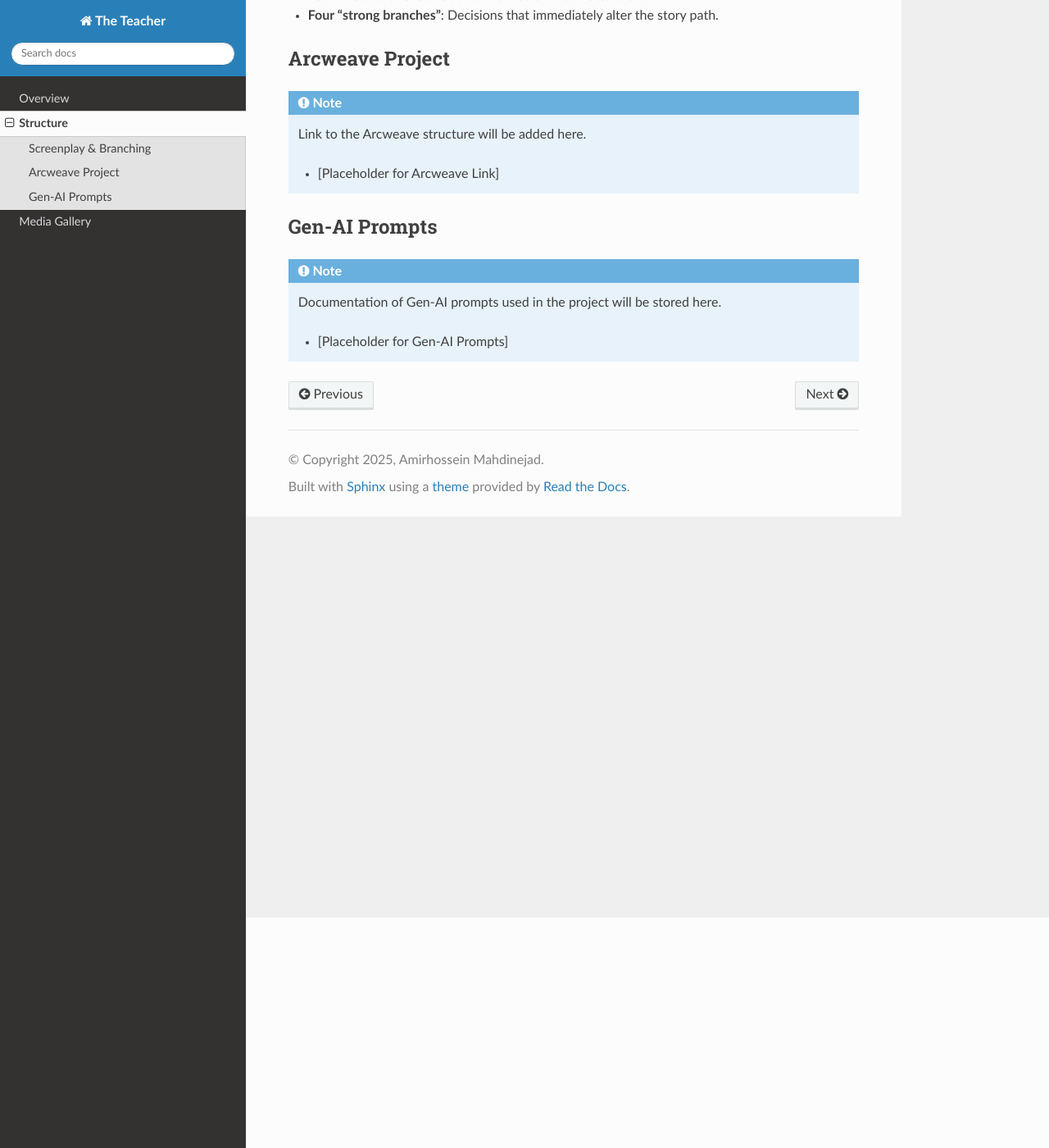
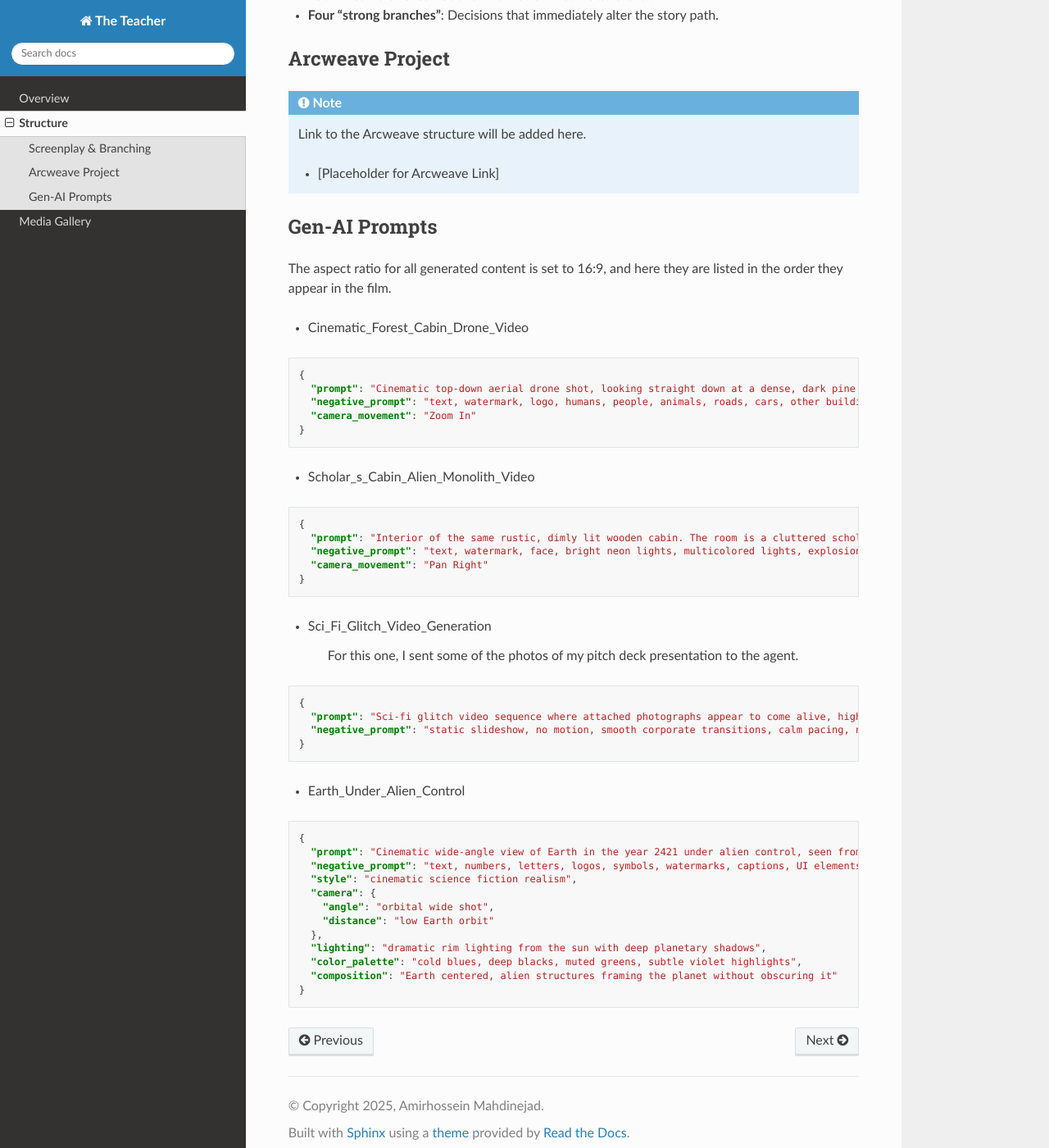
Before and after one commit to TheMn/the-teacher, a Sphinx documentation site: the page built from docs/source/structure.rst, in a window 1280 px wide and 1400 px high, scrolled down 281 px. Shown: the whole window at 82% size. Built offline with Sphinx 7.4.7 and the Read the Docs theme 3.1.0, drawn with Linux system fonts in a browser that asks for light colours.

Commit message:
Intro Gen-AI prompts with JSON examples
Added detailed Gen-AI prompts for various cinematic scenes, including JSON structures for each prompt and their respective negative prompts.

```diff
--- a/docs/source/structure.rst
+++ b/docs/source/structure.rst
@@ -20,7 +20,52 @@ Arcweave Project
 Gen-AI Prompts
 --------------
 
-.. note::
-   Documentation of Gen-AI prompts used in the project will be stored here.
+The aspect ratio for all generated content is set to 16:9, and here they are listed in the order they appear in the film.
 
-   *   [Placeholder for Gen-AI Prompts]
+- Cinematic_Forest_Cabin_Drone_Video
+
+.. code-block:: json
+
+   {
+     "prompt": "Cinematic top-down aerial drone shot, looking straight down at a dense, dark pine forest at night. In the dead center, a single, solitary wooden cabin with a warm light glowing from one window. The cabin is completely isolated, surrounded by endless trees and fog. The camera slowly zooms in towards the roof of the cabin. High contrast, moonlight shadows, photorealistic, 8k resolution, mysterious atmosphere.",
+     "negative_prompt": "text, watermark, logo, humans, people, animals, roads, cars, other buildings, power lines, daylight, cartoon, low quality",
+     "camera_movement": "Zoom In"
+   }
+
+- Scholar_s_Cabin_Alien_Monolith_Video
+
+.. code-block:: json
+
+   {
+     "prompt": "Interior of the same rustic, dimly lit wooden cabin. The room is a cluttered scholar's study, filled with stacks of old books covering the desk and piled high on the wooden floor. In the center, a middle-aged man with salt-and-pepper hair stands perfectly still with his back to the camera, staring out of a dark window. To the side of the room stands a looming, human-sized sleek black monolith (alien technology); it has a matte obsidian finish with a very faint, singular soft blue pulse of light (minimalist). The man does not move. Atmospheric lighting, dust particles in the air, cinematic composition.",
+     "negative_prompt": "text, watermark, face, bright neon lights, multicolored lights, explosion, fire, blurry, distorted anatomy, messy rendering, modern furniture",
+     "camera_movement": "Pan Right"
+   }
+
+- Sci_Fi_Glitch_Video_Generation
+
+   For this one, I sent some of the photos of my pitch deck presentation to the agent.
+
+.. code-block:: json
+
+   {
+     "prompt": "Sci-fi glitch video sequence where attached photographs appear to come alive, high-energy cinematic opening, aggressive digital glitch effects, scanlines, chromatic aberration, holographic overlays, photos subtly animating with parallax motion, flickering lights, data distortion, rapid cuts synced to beat, cyberpunk sci-fi atmosphere, neon accents, dark futuristic tone, dynamic camera movement, immersive and intense",
+     "negative_prompt": "static slideshow, no motion, smooth corporate transitions, calm pacing, natural colors, warm lighting, vintage or retro style, fantasy elements, cartoon animation, soft focus, low energy, minimal effects"
+   }
+
+- Earth_Under_Alien_Control
+
+.. code-block:: json
+
+   {
+     "prompt": "Cinematic wide-angle view of Earth in the year 2421 under alien control, seen from space. The planet is partially in darkness with subtle glowing alien structures and orbital constructs encircling Earth. Massive non-human ships form a quiet blockade in orbit. Soft bioluminescent lights trace unfamiliar geometric patterns across continents. Atmosphere slightly altered with faint aurora-like energy bands. Hyper-realistic, high detail, dramatic lighting, science fiction, realistic scale, no humans visible, no symbols or readable markings.",
+     "negative_prompt": "text, numbers, letters, logos, symbols, watermarks, captions, UI elements, labels, maps, flags, cartoon style, anime, low resolution, blurry, noisy, oversaturated, fantasy magic, steampunk, medieval elements",
+     "style": "cinematic science fiction realism",
+     "camera": {
+       "angle": "orbital wide shot",
+       "distance": "low Earth orbit"
+     },
+     "lighting": "dramatic rim lighting from the sun with deep planetary shadows",
+     "color_palette": "cold blues, deep blacks, muted greens, subtle violet highlights",
+     "composition": "Earth centered, alien structures framing the planet without obscuring it"
+   }
```
